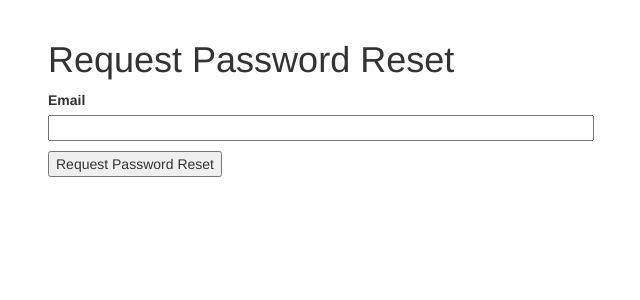
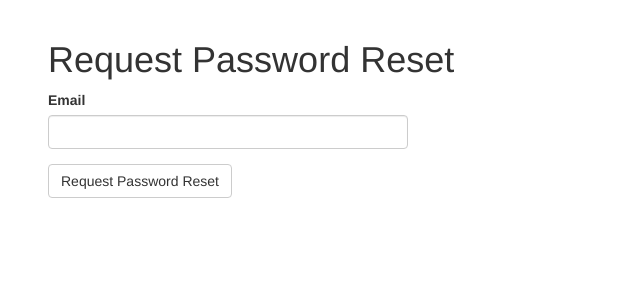
Before and after one commit to okovko/microblog, a Flask app: page /reset_password_request in a window 1280 px wide. Shown: the part 52-352 px from the top of the page, without its empty margins (22-662 px from the left). Run offline with Flask 2, Linux system fonts and the light colour scheme; some libraries are stand-ins or nearby versions.

Commit message:
reset_password_request.html now using bootstraps

```diff
--- a/app/templates/reset_password_request.html
+++ b/app/templates/reset_password_request.html
@@ -1,16 +1,11 @@
 {% extends "base.html" %}
+{% import 'bootstrap/wtf.html' as wtf %}
 
 {% block app_content %}
 	<h1>Request Password Reset</h1>
-	<form action = '' method = 'post'>
-		{{ form.hidden_tag() }}
-		<p>
-			{{ form.email.label }}<br>
-			{{ form.email(size = 64) }}<br>
-			{% for e in form.email.errors %}
-			<span style = 'color: red;'>[{{ e }}]</span>
-			{% endfor %}
-		</p>
-		<p>{{ form.submit() }}</p>
-	</form>
+	<div class="row">
+		<div class="col-md-4">
+			{{ wtf.quick_form(form) }}
+		</div>
+	</div>
 {% endblock %}
```
